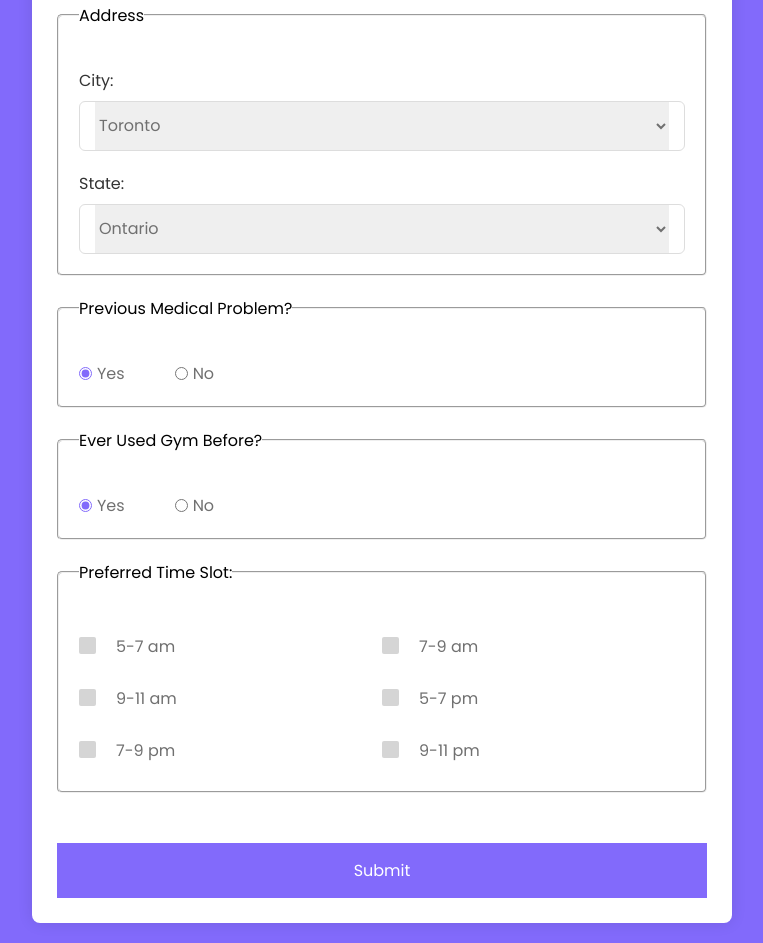
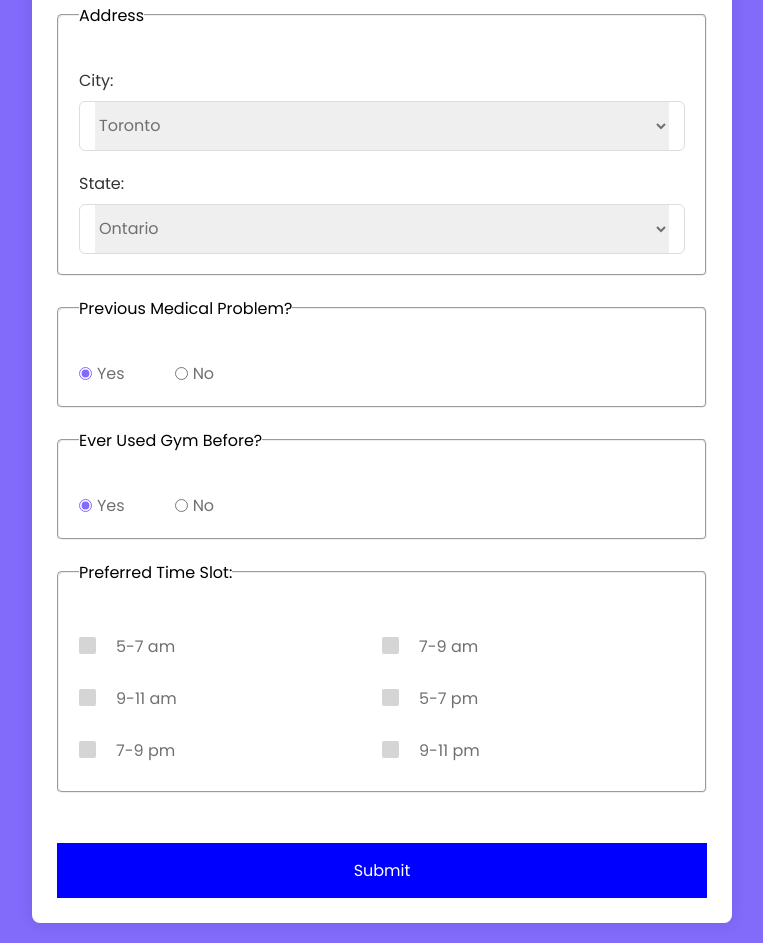
Before and after one commit to GitWizArsh/Realtime_Fitness, a plain HTML site: page index.html in a window 1280 px wide. Shown: the part 1694-2637 px from the top of the page, without its empty margins (258-1021 px from the left). Drawn offline with Linux system fonts and the light colour scheme; a small style sheet from the web is missing.

Commit message:
Update index.html
Submit style addes

```diff
--- a/index.html
+++ b/index.html
@@ -227,7 +227,7 @@
                 </div>
               </div>
             </fieldset>
-              <button type="submit">Submit</button>
+              <button type="submit" style="background-color: blue;">Submit</button>
       </form>
     </section>
     <script src="script.js"></script>
```
